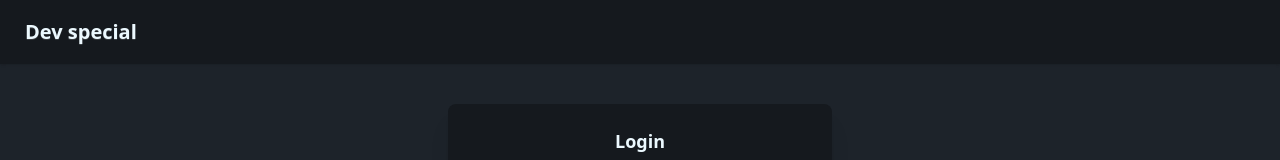
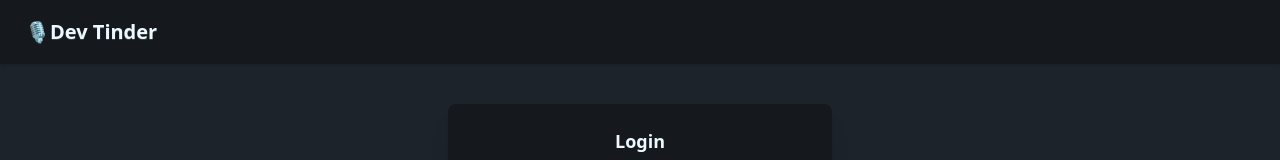
Before and after one commit to Krishnayadav1111/DevTinder-FE, a React (Vite) app: page /login in a window 1280 px wide. Shown: the top 160 px of the page. Built offline with nearby package versions, Linux system fonts and the light colour scheme.

Commit message:
new update

```diff
--- a/src/components/NavBar.jsx
+++ b/src/components/NavBar.jsx
@@ -25,7 +25,7 @@ const NavBar = () => {
     <>
       <div className="navbar bg-base-300 shadow-sm">
         <div className="flex-1">
-          <Link to="/" className="btn btn-ghost text-xl">Dev special</Link>
+          <Link to="/" className="btn btn-ghost text-xl">🎙️Dev Tinder</Link>
         </div>
         {user && <div className="flex gap-2">
           <div className='mr-2'> Welcome {user?.firstName}</div>
```
